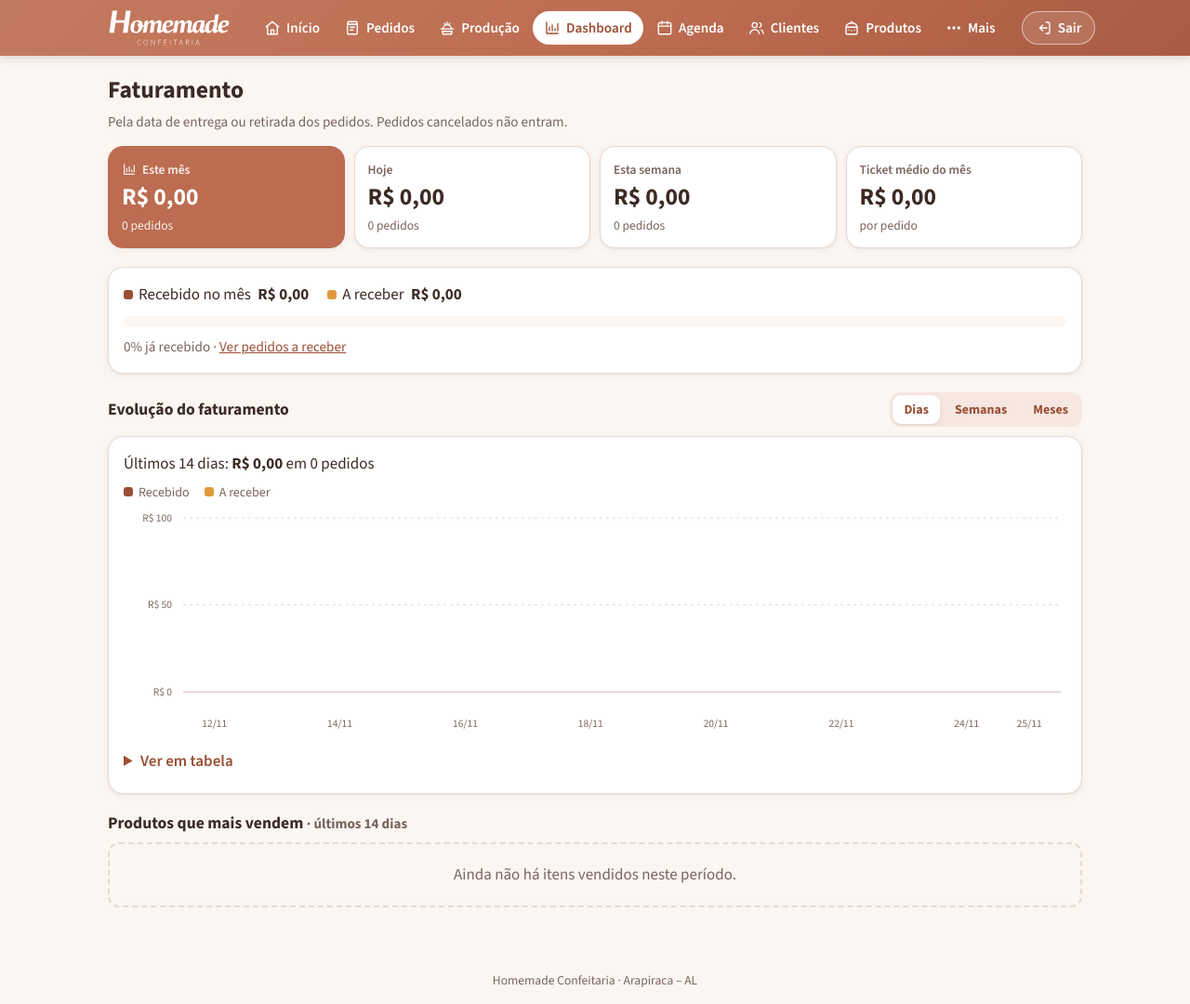
After one commit to tucarodrigues42-create/homemade, a Rails app: page /dashboard in a window 1280 px wide. The commit adds this page. Shown: the whole page at 93% size. Run offline with Rails 7, Linux system fonts and the light colour scheme; the visitor is signed in with stand-in values (Sample User, id 1); data comes from the database, SQL or seed files in the repository; tables that the repository leaves empty hold one stand-in row (values such as "Sample post").

Commit message:
Adiciona dashboard de faturamento com gráfico
- Faturamento de hoje, semana e mês, comparação com o mês anterior e ticket médio
- Recebido x a receber, sem contar pedidos cancelados
- Gráfico de evolução por dias, semanas ou meses, com dica ao tocar e tabela
- Produtos que mais vendem no período
- Aba Dashboard no menu Mais (e no menu do computador)

Co-Authored-By: Claude Opus 5.5 <noreply@anthropic.com>
Claude-Session: https://claude.ai/code/session_01JFLiMhY2JwFoi2ppewM9YU

```diff
--- a/app/assets/stylesheets/application.css
+++ b/app/assets/stylesheets/application.css
@@ -622,3 +622,65 @@ input:focus, select:focus, textarea:focus { border-color: var(--marca); outline:
   .conteudo { padding: 0; max-width: none; }
   .tabela-producao, .cartao, .numero { box-shadow: none; }
 }
+
+/* ---------- Dashboard de faturamento ---------- */
+:root { --serie-recebido: #9A4F35; --serie-a-receber: #E09A3C; }
+.aviso-faturamento { margin: -8px 0 14px; }
+.numero-valor-dinheiro { white-space: nowrap; }
+.numeros .numero-valor-dinheiro { font-size: clamp(1.25rem, 5vw, 1.6rem); }
+
+.ponto { display: inline-block; width: 10px; height: 10px; border-radius: 3px; margin-right: 6px; vertical-align: 0; }
+.ponto-recebido { background: var(--serie-recebido); }
+.ponto-a-receber { background: var(--serie-a-receber); }
+
+.recebimento { margin-bottom: 20px; display: grid; gap: 10px; }
+.recebimento p { margin: 0; }
+.recebimento-linha { display: flex; flex-wrap: wrap; gap: 6px 20px; }
+.recebimento-linha strong { margin-left: 4px; font-variant-numeric: tabular-nums; }
+.barra-recebimento { display: flex; gap: 2px; height: 12px; border-radius: 999px; background: var(--fundo); overflow: hidden; }
+.barra-recebido { background: var(--serie-recebido); }
+.barra-a-receber { background: var(--serie-a-receber); }
+
+.bloco-cabecalho-grafico { flex-wrap: wrap; align-items: center; margin-bottom: 10px; }
+.bloco-cabecalho-grafico .bloco-titulo { margin: 0; }
+.abas-pequenas { margin: 0; padding: 3px; }
+.abas-pequenas a { padding: 5px 12px; font-size: .88rem; }
+
+.grafico-cartao { display: grid; gap: 8px; }
+.grafico-resumo { margin: 0; }
+.legenda { display: flex; gap: 16px; font-size: .88rem; color: var(--texto-suave); }
+.grafico { position: relative; padding: 0 0 4px 58px; }
+.grafico-svg { display: block; width: 100%; height: 220px; overflow: visible; }
+.grafico-svg .grade { stroke: var(--borda); stroke-width: 1; stroke-dasharray: 3 4; vector-effect: non-scaling-stroke; }
+.grafico-svg .eixo { stroke: #CDB9AF; stroke-width: 1; vector-effect: non-scaling-stroke; }
+.grafico-svg .alvo { fill: transparent; }
+.grafico-svg .serie-recebido { fill: var(--serie-recebido); }
+.grafico-svg .serie-a-receber { fill: var(--serie-a-receber); }
+.grafico-coluna { cursor: pointer; outline: none; transition: opacity .12s; }
+.grafico-coluna.apagada { opacity: .35; }
+.grafico-coluna:focus-visible .alvo { fill: var(--marca-clara); }
+.grafico-eixo-y { position: absolute; left: 0; top: 0; height: 220px; width: 52px; pointer-events: none; }
+.grafico-eixo-y span { position: absolute; right: 0; transform: translateY(-50%); font-size: .72rem; color: var(--texto-suave); font-variant-numeric: tabular-nums; white-space: nowrap; }
+.grafico-eixo-x { display: flex; margin-top: 2px; }
+.grafico-eixo-x span { flex: 1; text-align: center; font-size: .72rem; color: var(--texto-suave); white-space: nowrap; overflow: visible; }
+.grafico-dica {
+  position: absolute; top: -6px; transform: translate(-50%, -100%);
+  background: var(--texto); color: #fff; border-radius: 10px; padding: 8px 12px;
+  font-size: .85rem; display: grid; gap: 1px; min-width: 200px; white-space: nowrap; box-shadow: 0 4px 14px rgba(0,0,0,.18); z-index: 4; pointer-events: none;
+}
+.grafico-dica strong { font-size: .9rem; }
+.tabela-grafico summary { cursor: pointer; font-weight: 600; color: var(--marca-escura); padding: 6px 0; }
+.tabela-grafico table { margin-top: 6px; }
+.tabela-grafico th { text-align: left; font-size: .85rem; color: var(--texto-suave); padding: 6px 4px; border-bottom: 1px solid var(--borda); }
+.tabela-grafico th.num { text-align: right; }
+
+.ranking { list-style: none; margin: 0; padding: 0; display: grid; gap: 8px; }
+.ranking li { display: flex; gap: 12px; align-items: center; padding: 10px 14px; background: var(--cartao); border: 1px solid var(--borda); border-radius: 12px; }
+.ranking-posicao { flex: 0 0 28px; height: 28px; border-radius: 999px; background: var(--marca-clara); color: var(--marca-escura); font-weight: 700; display: grid; place-items: center; font-size: .9rem; }
+.ranking-corpo { flex: 1; min-width: 0; display: grid; gap: 6px; }
+.ranking-topo { display: flex; flex-wrap: wrap; justify-content: space-between; gap: 4px 12px; }
+.ranking-nome { font-weight: 600; overflow-wrap: anywhere; }
+.ranking-valor { color: var(--texto-suave); font-size: .92rem; font-variant-numeric: tabular-nums; white-space: nowrap; }
+.ranking-valor strong { color: var(--texto); }
+.ranking-trilho { height: 6px; background: var(--fundo); border-radius: 999px; overflow: hidden; }
+.ranking-trilho span { display: block; height: 100%; background: var(--serie-recebido); border-radius: 999px; }
--- /dev/null
+++ b/app/controllers/dashboard_controller.rb
@@ -0,0 +1,11 @@
+class DashboardController < ApplicationController
+  def index
+    @hoje = Date.current
+    @faturamento = Pedidos::Faturamento.new(visao: params[:ver], hoje: @hoje)
+    @dia = Pedidos::Faturamento.resumo(@hoje..@hoje)
+    @semana = Pedidos::Faturamento.resumo(@hoje.beginning_of_week..@hoje.end_of_week)
+    @mes = Pedidos::Faturamento.resumo(@hoje.beginning_of_month..@hoje.end_of_month)
+    @mes_passado = Pedidos::Faturamento.resumo((@hoje.beginning_of_month << 1)..(@hoje.beginning_of_month - 1))
+    @mais_vendidos = @faturamento.mais_vendidos
+  end
+end
--- a/app/helpers/application_helper.rb
+++ b/app/helpers/application_helper.rb
@@ -37,6 +37,7 @@ module ApplicationHelper
     seta: '<path d="M9 5l7 7-7 7"/>',
     pedidos: '<path d="M6 3h12l1 4H5z"/><path d="M5 7h14v12.5A1.5 1.5 0 0 1 17.5 21h-11A1.5 1.5 0 0 1 5 19.5z"/><path d="M9 11h6M9 15h4"/>',
     producao: '<path d="M6 13.5a6 6 0 0 1 12 0"/><path d="M3 13.5h18M5 17h14l-1 4H6z"/><path d="M12 4v3.5M8.5 5.5l1 2.5M15.5 5.5l-1 2.5"/>',
+    grafico: '<path d="M4 20V4M4 20h16"/><path d="M8 16v-5M12 16V8M16 16v-3M20 16V6"/>',
     whatsapp: '<path d="M4 20l1.3-3.9A8 8 0 1 1 8 18.9z"/><path d="M9 9.5c.3 2 2.5 4.3 4.6 4.8l1.2-1.2 2 .9c-.2 1-1 1.7-2 1.7-3.6 0-6.8-3.2-6.8-6.8 0-1 .7-1.8 1.7-2l.9 2z"/>'
   }.freeze
 
@@ -55,13 +56,14 @@ module ApplicationHelper
     end
   end
 
-  SECOES_MAIS = %w[agendas produtos enderecos ingredientes usuarios].freeze
+  SECOES_MAIS = %w[dashboard agendas produtos enderecos ingredientes usuarios].freeze
 
   def menu_ativo?(chave)
     case chave
     when "painel" then controller_name == "painel" && action_name == "index"
     when "pedidos" then controller_name == "pedidos" && action_name != "producao"
     when "producao" then controller_name == "pedidos" && action_name == "producao"
+    when "mais_topo" then (controller_name == "painel" && action_name == "mais") || %w[enderecos ingredientes usuarios].include?(controller_name)
     when "mais" then (controller_name == "painel" && action_name == "mais") || SECOES_MAIS.include?(controller_name)
     else controller_name == chave
     end
@@ -108,4 +110,25 @@ module ApplicationHelper
     return unless pedido.whatsapp_url
     "#{pedido.whatsapp_url}?text=#{ERB::Util.url_encode(mensagem_whatsapp(pedido))}"
   end
+
+  # Valor curto para eixos: R$ 1,2 mil
+  def reais_curto(valor)
+    valor = valor.to_d
+    return "R$ 0" if valor.zero?
+    return "R$ #{number_with_precision(valor / 1000, precision: (valor >= 10_000 ? 0 : 1), separator: ',', strip_insignificant_zeros: true)} mil" if valor >= 1000
+    "R$ #{number_with_precision(valor, precision: 0, delimiter: '.')}"
+  end
+
+  # Marca "bonita" para o topo do eixo (1, 2, 2,5 ou 5 × 10^n).
+  def topo_do_eixo(maximo)
+    maximo = maximo.to_f
+    return 100 if maximo <= 0
+    base = 10**Math.log10(maximo).floor
+    [1, 2, 2.5, 5, 10].map { |m| m * base }.find { |v| v >= maximo }
+  end
+
+  def variacao_percentual(atual, anterior)
+    return nil if anterior.to_d.zero?
+    ((atual.to_d - anterior.to_d) / anterior.to_d * 100).round
+  end
 end
--- /dev/null
+++ b/app/views/dashboard/index.html.erb
@@ -0,0 +1,179 @@
+<% content_for :title, "Dashboard" %>
+<%= render "shared/cabecalho", titulo: "Faturamento" %>
+<p class="discreto aviso-faturamento">Pela data de entrega ou retirada dos pedidos. Pedidos cancelados não entram.</p>
+
+<section class="numeros" aria-label="Faturamento">
+  <div class="numero numero-destaque">
+    <span class="numero-rotulo"><%= icone(:grafico) %> Este mês</span>
+    <strong class="numero-valor numero-valor-dinheiro"><%= reais(@mes.total) %></strong>
+    <span class="numero-detalhe">
+      <% if (v = variacao_percentual(@mes.total, @mes_passado.total)) %>
+        <%= v.positive? ? "▲" : (v.negative? ? "▼" : "=") %> <%= v.abs %>% sobre <%= l(@hoje.beginning_of_month << 1, format: "%B") %>
+      <% else %>
+        <%= pluralize(@mes.pedidos, "pedido", plural: "pedidos") %>
+      <% end %>
+    </span>
+  </div>
+  <div class="numero">
+    <span class="numero-rotulo">Hoje</span>
+    <strong class="numero-valor numero-valor-dinheiro"><%= reais(@dia.total) %></strong>
+    <span class="numero-detalhe"><%= pluralize(@dia.pedidos, "pedido", plural: "pedidos") %></span>
+  </div>
+  <div class="numero">
+    <span class="numero-rotulo">Esta semana</span>
+    <strong class="numero-valor numero-valor-dinheiro"><%= reais(@semana.total) %></strong>
+    <span class="numero-detalhe"><%= pluralize(@semana.pedidos, "pedido", plural: "pedidos") %></span>
+  </div>
+  <div class="numero">
+    <span class="numero-rotulo">Ticket médio do mês</span>
+    <strong class="numero-valor numero-valor-dinheiro"><%= reais(@mes.ticket_medio) %></strong>
+    <span class="numero-detalhe">por pedido</span>
+  </div>
+</section>
+
+<section class="cartao recebimento" aria-label="Recebido e a receber neste mês">
+  <div class="recebimento-linha">
+    <div><span class="ponto ponto-recebido"></span>Recebido no mês <strong><%= reais(@mes.recebido) %></strong></div>
+    <div><span class="ponto ponto-a-receber"></span>A receber <strong><%= reais(@mes.a_receber) %></strong></div>
+  </div>
+  <% pct = @mes.total.zero? ? 0 : (@mes.recebido / @mes.total * 100).round %>
+  <div class="barra-recebimento" role="img" aria-label="<%= pct %>% do faturamento do mês já foi recebido">
+    <% if @mes.total.positive? %>
+      <span class="barra-recebido" style="width: <%= pct %>%"></span><span class="barra-a-receber" style="width: <%= 100 - pct %>%"></span>
+    <% end %>
+  </div>
+  <p class="discreto"><%= pct %>% já recebido · <%= link_to "Ver pedidos a receber", pedidos_path(periodo: "todos", pagamento: "pendente") %></p>
+</section>
+
+<section class="bloco" aria-labelledby="titulo-grafico">
+  <div class="bloco-cabecalho bloco-cabecalho-grafico">
+    <h2 id="titulo-grafico" class="bloco-titulo">Evolução do faturamento</h2>
+    <nav class="abas-periodo abas-pequenas" aria-label="Agrupar por">
+      <% { "dias" => "Dias", "semanas" => "Semanas", "meses" => "Meses" }.each do |valor, nome| %>
+        <%= link_to nome, dashboard_path(ver: valor), class: ("ativo" if @faturamento.visao == valor), "aria-current": (@faturamento.visao == valor ? "page" : nil) %>
+      <% end %>
+    </nav>
+  </div>
+
+  <% periodos = @faturamento.periodos %>
+  <% resumo = @faturamento.resumo_do_grafico %>
+  <div class="cartao grafico-cartao">
+    <p class="grafico-resumo">
+      <%= Pedidos::Faturamento::VISOES[@faturamento.visao][:nome] %>: <strong><%= reais(resumo.total) %></strong>
+      em <%= pluralize(resumo.pedidos, "pedido", plural: "pedidos") %>
+    </p>
+    <div class="legenda" aria-hidden="true">
+      <span><span class="ponto ponto-recebido"></span>Recebido</span>
+      <span><span class="ponto ponto-a-receber"></span>A receber</span>
+    </div>
+    <%
+      largura = 640; altura = 240; esq = 4; dir = 4; topo = 10; base = 26
+      area_l = largura - esq - dir; area_a = altura - topo - base
+      teto = topo_do_eixo(@faturamento.maior_total)
+      passo = area_l.to_f / periodos.size
+      barra = [passo * 0.62, 34].min
+      y = ->(v) { topo + area_a - (v.to_f / teto * area_a) }
+      mostrar_rotulo = ->(i) { periodos.size <= 12 || i.even? || i == periodos.size - 1 }
+    %>
+    <div class="grafico" data-grafico>
+      <svg viewBox="0 0 <%= largura %> <%= altura %>" role="img" aria-labelledby="titulo-grafico" preserveAspectRatio="none" class="grafico-svg">
+        <% [0, 0.5, 1].each do |f| %>
+          <line x1="<%= esq %>" x2="<%= largura - dir %>" y1="<%= y.(teto * f).round(1) %>" y2="<%= y.(teto * f).round(1) %>" class="<%= f.zero? ? 'eixo' : 'grade' %>"/>
+        <% end %>
+        <% periodos.each_with_index do |p, i| %>
+          <%
+            cx = esq + passo * i + passo / 2; x = (cx - barra / 2).round(1)
+            h_rec = p.recebido.to_f / teto * area_a; h_pen = p.a_receber.to_f / teto * area_a
+            gap = (h_rec.positive? && h_pen.positive?) ? 2 : 0
+          %>
+          <g class="grafico-coluna" tabindex="0"
+             data-titulo="<%= p.rotulo_longo %>" data-total="<%= reais(p.total) %>" data-recebido="<%= reais(p.recebido) %>"
+             data-a-receber="<%= reais(p.a_receber) %>" data-pedidos="<%= pluralize(p.pedidos, 'pedido', plural: 'pedidos') %>">
+            <title><%= p.rotulo_longo %>: <%= reais(p.total) %> (recebido <%= reais(p.recebido) %>, a receber <%= reais(p.a_receber) %>)</title>
+            <rect class="alvo" x="<%= (esq + passo * i).round(1) %>" y="<%= topo %>" width="<%= passo.round(1) %>" height="<%= area_a %>"/>
+            <% if h_rec.positive? %>
+              <% r = h_pen.positive? ? 0 : [4, h_rec].min %>
+              <path class="serie-recebido" d="M<%= x %>,<%= (topo + area_a).round(1) %> V<%= (topo + area_a - h_rec + r).round(1) %> q0,-<%= r %> <%= r %>,-<%= r %> H<%= (x + barra - r).round(1) %> q<%= r %>,0 <%= r %>,<%= r %> V<%= (topo + area_a).round(1) %> Z"/>
+            <% end %>
+            <% if h_pen.positive? %>
+              <% y0 = topo + area_a - h_rec - gap; hp = [h_pen - gap, 1].max; r = [4, hp].min %>
+              <path class="serie-a-receber" d="M<%= x %>,<%= y0.round(1) %> V<%= (y0 - hp + r).round(1) %> q0,-<%= r %> <%= r %>,-<%= r %> H<%= (x + barra - r).round(1) %> q<%= r %>,0 <%= r %>,<%= r %> V<%= y0.round(1) %> Z"/>
+            <% end %>
+          </g>
+        <% end %>
+      </svg>
+      <div class="grafico-eixo-y" aria-hidden="true">
+        <% [1, 0.5, 0].each do |f| %><span style="top: <%= (y.(teto * f) / altura * 100).round(2) %>%"><%= reais_curto(teto * f) %></span><% end %>
+      </div>
+      <div class="grafico-eixo-x" aria-hidden="true" style="padding-left: <%= (esq.to_f / largura * 100).round(2) %>%; padding-right: <%= (dir.to_f / largura * 100).round(2) %>%">
+        <% periodos.each_with_index do |p, i| %><span><%= mostrar_rotulo.(i) ? p.rotulo : "" %></span><% end %>
+      </div>
+      <div class="grafico-dica" role="status" hidden></div>
+    </div>
+
+    <details class="tabela-grafico">
+      <summary>Ver em tabela</summary>
+      <table class="tabela-itens">
+        <thead><tr><th scope="col">Período</th><th scope="col" class="num">Recebido</th><th scope="col" class="num">A receber</th><th scope="col" class="num">Total</th></tr></thead>
+        <tbody>
+          <% periodos.reverse_each do |p| %>
+            <tr><td><%= p.rotulo_longo %></td><td class="num"><%= reais(p.recebido) %></td><td class="num"><%= reais(p.a_receber) %></td><td class="num"><strong><%= reais(p.total) %></strong></td></tr>
+          <% end %>
+        </tbody>
+      </table>
+    </details>
+  </div>
+</section>
+
+<section class="bloco" aria-labelledby="titulo-mais-vendidos">
+  <h2 id="titulo-mais-vendidos" class="bloco-titulo">Produtos que mais vendem <small class="discreto">· <%= Pedidos::Faturamento::VISOES[@faturamento.visao][:nome].downcase %></small></h2>
+  <% if @mais_vendidos.empty? %>
+    <div class="vazio vazio-pequeno"><p>Ainda não há itens vendidos neste período.</p></div>
+  <% else %>
+    <% maior = @mais_vendidos.map(&:quantidade).max.to_f %>
+    <ol class="ranking">
+      <% @mais_vendidos.each_with_index do |p, i| %>
+        <li>
+          <span class="ranking-posicao"><%= i + 1 %></span>
+          <div class="ranking-corpo">
+            <div class="ranking-topo"><span class="ranking-nome"><%= p.nome %></span><span class="ranking-valor"><strong><%= p.quantidade %></strong> un. · <%= reais(p.valor) %></span></div>
+            <div class="ranking-trilho"><span style="width: <%= (p.quantidade / maior * 100).round(1) %>%"></span></div>
+          </div>
+        </li>
+      <% end %>
+    </ol>
+  <% end %>
+</section>
+
+<script>
+  (function () {
+    var grafico = document.querySelector("[data-grafico]");
+    if (!grafico) return;
+    var dica = grafico.querySelector(".grafico-dica");
+    function mostrar(col) {
+      var d = col.dataset;
+      dica.innerHTML = "<strong></strong><span></span><span></span><span></span>";
+      var partes = dica.children;
+      partes[0].textContent = d.titulo + " · " + d.total;
+      partes[1].textContent = "Recebido: " + d.recebido;
+      partes[2].textContent = "A receber: " + d.aReceber;
+      partes[3].textContent = d.pedidos;
+      dica.hidden = false;
+      var caixa = grafico.getBoundingClientRect(), alvo = col.getBoundingClientRect();
+      var x = alvo.left + alvo.width / 2 - caixa.left;
+      dica.style.left = Math.min(Math.max(x, 110), caixa.width - 110) + "px";
+      grafico.querySelectorAll(".grafico-coluna").forEach(function (c) { c.classList.toggle("apagada", c !== col); });
+    }
+    function esconder() {
+      dica.hidden = true;
+      grafico.querySelectorAll(".grafico-coluna").forEach(function (c) { c.classList.remove("apagada"); });
+    }
+    grafico.querySelectorAll(".grafico-coluna").forEach(function (col) {
+      col.addEventListener("mouseenter", function () { mostrar(col); });
+      col.addEventListener("focus", function () { mostrar(col); });
+      col.addEventListener("click", function () { mostrar(col); });
+    });
+    grafico.addEventListener("mouseleave", esconder);
+    grafico.addEventListener("focusout", function (e) { if (!grafico.contains(e.relatedTarget)) esconder(); });
+  })();
+</script>
--- a/app/views/layouts/application.html.erb
+++ b/app/views/layouts/application.html.erb
@@ -30,12 +30,11 @@
             <%= item_menu "Início", root_path, "painel", :inicio %>
             <%= item_menu "Pedidos", pedidos_path(periodo: "proximos"), "pedidos", :pedidos %>
             <%= item_menu "Produção", producao_path, "producao", :producao %>
+            <%= item_menu "Dashboard", dashboard_path, "dashboard", :grafico %>
             <%= item_menu "Agenda", agendas_path, "agendas", :agenda %>
             <%= item_menu "Clientes", clientes_path, "clientes", :clientes %>
             <%= item_menu "Produtos", produtos_path, "produtos", :produtos %>
-            <%= item_menu "Ingredientes", ingredientes_path, "ingredientes", :ingredientes %>
-            <%= item_menu "Endereços", enderecos_path, "enderecos", :enderecos %>
-            <%= item_menu "Usuários", usuarios_path, "usuarios", :usuarios %>
+            <%= item_menu "Mais", mais_path, "mais_topo", :mais %>
           </nav>
           <%= button_to sessions_path, method: :delete, class: "botao-sair", form: { class: "form-inline" }, "aria-label": "Sair do sistema" do %>
             <%= icone(:sair) %><span>Sair</span>
--- a/app/views/painel/mais.html.erb
+++ b/app/views/painel/mais.html.erb
@@ -1,6 +1,7 @@
 <% content_for :title, "Mais" %>
 <%= render "shared/cabecalho", titulo: "Mais opções" %>
 <ul class="lista-menu">
+  <li><%= link_to dashboard_path, class: "lista-menu-item" do %><%= icone(:grafico) %><span>Dashboard de faturamento</span><%= icone(:seta, classe: "icone seta") %><% end %></li>
   <li><%= link_to agendas_path, class: "lista-menu-item" do %><%= icone(:agenda) %><span>Agenda</span><%= icone(:seta, classe: "icone seta") %><% end %></li>
   <li><%= link_to produtos_path, class: "lista-menu-item" do %><%= icone(:produtos) %><span>Produtos</span><%= icone(:seta, classe: "icone seta") %><% end %></li>
   <li><%= link_to enderecos_path, class: "lista-menu-item" do %><%= icone(:enderecos) %><span>Endereços de entrega</span><%= icone(:seta, classe: "icone seta") %><% end %></li>
--- a/config/routes.rb
+++ b/config/routes.rb
@@ -2,6 +2,7 @@ Rails.application.routes.draw do
   root "painel#index"
   get "/mais", to: "painel#mais", as: :mais
 
+  get "/dashboard", to: "dashboard#index", as: :dashboard
   get "/producao", to: "pedidos#producao", as: :producao
   resources :pedidos do
     member do
```
Also changed, not shown: app/services/pedidos/faturamento.rb (added, +109 -0 lines), test/controllers/dashboard_controller_test.rb (added, +35 -0 lines), test/models/faturamento_test.rb (added, +34 -0 lines), README.md.
